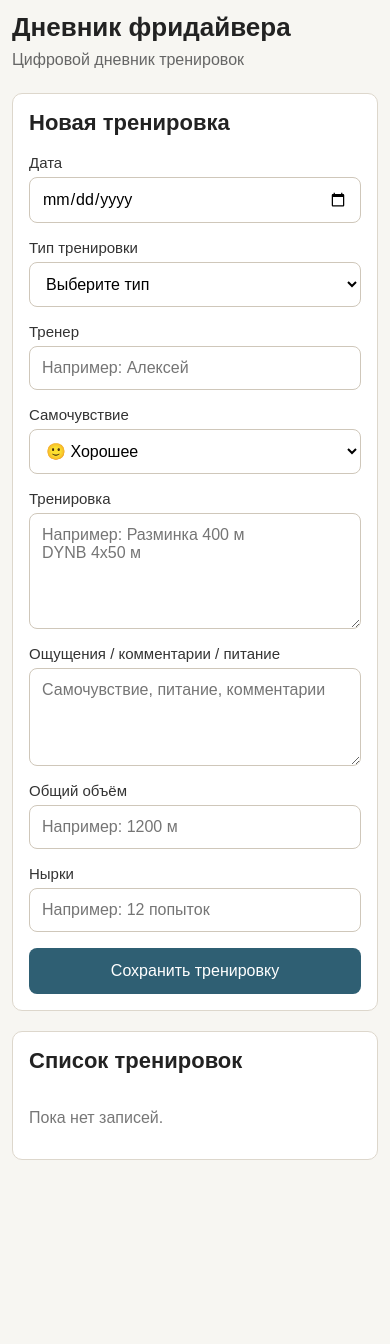
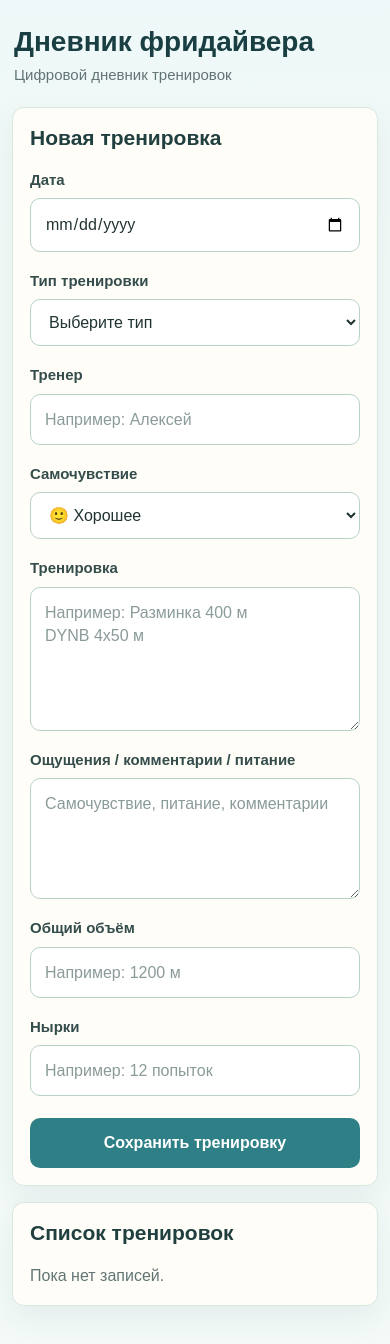
Before and after one commit to MihaLis333/freediving-diary, a plain HTML site: page index.html in a window 390 px wide. Before the commit the page ends 1192 px from the top, so only its background shows below. Drawn offline with Linux system fonts and the light colour scheme.

Commit message:
Apply water green diary redesign

```diff
--- a/style.css
+++ b/style.css
@@ -1,3 +1,21 @@
+:root {
+  --page-bg: #f3faf8;
+  --paper: #fffdf8;
+  --paper-soft: #f9fbf6;
+  --text: #213333;
+  --muted: #617574;
+  --line: #d9e7e1;
+  --line-strong: #b9d1c8;
+  --sea: #2f7f86;
+  --sea-dark: #23666d;
+  --sea-soft: #e7f4f3;
+  --sage: #8eb7a0;
+  --sage-soft: #eef6ef;
+  --danger: #9c4a3f;
+  --danger-soft: #fff1ed;
+  --shadow: 0 12px 30px rgba(54, 91, 89, 0.08);
+}
+
 * {
   box-sizing: border-box;
 }
@@ -5,116 +23,164 @@
 body {
   margin: 0;
   font-family: Arial, sans-serif;
-  background: #f7f6f2;
-  color: #222;
+  background:
+    linear-gradient(180deg, #eef8f8 0%, var(--page-bg) 260px),
+    var(--page-bg);
+  color: var(--text);
+  line-height: 1.5;
 }
 
 .app {
-  max-width: 760px;
+  max-width: 780px;
   margin: 0 auto;
-  padding: 20px;
+  padding: 28px 20px 36px;
 }
 
 .app-header {
-  margin-bottom: 24px;
+  margin-bottom: 28px;
+  padding: 8px 2px 0;
 }
 
 .app-header h1 {
-  margin: 0 0 8px;
-  font-size: 32px;
-  font-weight: 600;
+  margin: 0 0 6px;
+  color: #193f42;
+  font-size: 34px;
+  font-weight: 700;
+  line-height: 1.15;
 }
 
 .app-header p {
   margin: 0;
-  color: #666;
+  color: var(--muted);
+  font-size: 16px;
 }
 
 .diary-card {
-  background: #fff;
-  border: 1px solid #ddd7cc;
-  border-radius: 12px;
-  padding: 20px;
-  margin-bottom: 20px;
+  background: var(--paper);
+  border: 1px solid var(--line);
+  border-radius: 14px;
+  padding: 24px;
+  margin-bottom: 22px;
+  box-shadow: var(--shadow);
 }
 
 .diary-card h2 {
-  margin-top: 0;
-  font-size: 22px;
+  margin: 0 0 18px;
+  color: #203f3f;
+  font-size: 23px;
+  line-height: 1.25;
 }
 
 .training-form {
   display: flex;
   flex-direction: column;
-  gap: 16px;
+  gap: 18px;
 }
 
 label {
   display: flex;
   flex-direction: column;
-  gap: 6px;
+  gap: 7px;
+  color: #344d4c;
   font-size: 15px;
-  color: #333;
+  font-weight: 600;
 }
 
 input,
 select,
 textarea {
   width: 100%;
-  padding: 12px;
-  border: 1px solid #cfc7ba;
-  border-radius: 8px;
+  padding: 14px 15px;
+  border: 1px solid var(--line-strong);
+  border-radius: 10px;
+  background: #ffffff;
+  color: var(--text);
   font-size: 16px;
   font-family: inherit;
-  background: #fff;
+  line-height: 1.45;
+  outline: none;
+  transition: border-color 0.18s ease, box-shadow 0.18s ease, background 0.18s ease;
+}
+
+input::placeholder,
+textarea::placeholder {
+  color: #8a9b99;
+}
+
+input:focus,
+select:focus,
+textarea:focus {
+  border-color: var(--sea);
+  background: #fbfffd;
+  box-shadow: 0 0 0 4px rgba(47, 127, 134, 0.14);
 }
 
 textarea {
+  min-height: 118px;
   resize: vertical;
 }
 
 button {
-  padding: 14px 18px;
-  border: none;
-  border-radius: 8px;
-  background: #2f5f73;
-  color: #fff;
+  padding: 14px 20px;
+  border: 1px solid transparent;
+  border-radius: 10px;
+  background: var(--sea);
+  color: #ffffff;
   font-size: 16px;
+  font-weight: 700;
+  font-family: inherit;
+  line-height: 1.2;
   cursor: pointer;
+  transition: background 0.18s ease, border-color 0.18s ease, box-shadow 0.18s ease, transform 0.18s ease;
 }
 
 button:hover {
-  background: #244b5b;
+  background: var(--sea-dark);
+  box-shadow: 0 8px 18px rgba(47, 127, 134, 0.16);
+  transform: translateY(-1px);
+}
+
+button:focus-visible {
+  outline: none;
+  box-shadow: 0 0 0 4px rgba(47, 127, 134, 0.18);
 }
 
 .trainings-list {
   display: flex;
   flex-direction: column;
-  gap: 12px;
+  gap: 14px;
 }
 
 .training-item {
-  border: 1px solid #ddd7cc;
+  border: 1px solid var(--line);
   border-radius: 12px;
-  padding: 16px;
-  background: #fffdf8;
-  box-shadow: 0 2px 8px rgba(0, 0, 0, 0.03);
+  padding: 18px;
+  background: linear-gradient(180deg, #ffffff 0%, var(--paper-soft) 100%);
+  box-shadow: 0 8px 20px rgba(54, 91, 89, 0.06);
 }
 
 .training-item h3 {
-  margin: 0 0 10px;
+  margin: 0 0 12px;
+  color: #1f5559;
   font-size: 18px;
-  font-weight: 600;
-  color: #1f3f4d;
+  font-weight: 700;
+  line-height: 1.3;
 }
 
 .training-item p {
-  margin: 4px 0;
-  color: #444;
+  margin: 6px 0;
+  color: var(--muted);
+  overflow-wrap: anywhere;
+}
+
+.training-item strong,
+.training-details strong {
+  color: var(--text);
 }
 
 .empty-text {
-  color: #777;
+  margin: 0;
+  color: var(--muted);
 }
 
 .hidden {
@@ -123,79 +189,104 @@ button:hover {
 
 .secondary-button {
   margin-top: 12px;
-  background: #f0eee8;
-  color: #222;
-  border: 1px solid #cfc7ba;
+  background: var(--sage-soft);
+  color: #254642;
+  border: 1px solid #c9ded3;
 }
 
 .secondary-button:hover {
-  background: #e4e0d6;
+  background: #dfeee7;
+  border-color: var(--sage);
+  box-shadow: 0 8px 16px rgba(93, 132, 116, 0.12);
+}
+
+.training-details p {
+  margin: 7px 0;
+  color: var(--muted);
 }
 
 .training-details hr {
   border: none;
-  border-top: 1px solid #ddd7cc;
-  margin: 16px 0;
+  border-top: 1px solid var(--line);
+  margin: 18px 0;
 }
 
 .text-block {
   white-space: pre-wrap;
   overflow-wrap: anywhere;
   max-width: 100%;
-  padding: 12px;
-  border: 1px solid #ddd7cc;
-  border-radius: 8px;
-  background: #fffdf8;
-  margin-bottom: 12px;
-  line-height: 1.5;
+  padding: 14px;
+  border: 1px solid var(--line);
+  border-radius: 10px;
+  background: var(--sea-soft);
+  color: #263c3b;
+  margin-bottom: 14px;
+  line-height: 1.6;
 }
 
 .training-actions {
   display: flex;
   gap: 10px;
   flex-wrap: wrap;
-  margin-top: 14px;
+  margin-top: 16px;
 }
 
 .danger-button {
   margin-top: 12px;
   padding: 14px 18px;
-  border-radius: 8px;
-  background: #fff2f0;
-  color: #8a1f11;
-  border: 1px solid #e0b4ad;
+  border: 1px solid #e3b9b0;
+  border-radius: 10px;
+  background: var(--danger-soft);
+  color: var(--danger);
   font-size: 16px;
+  font-weight: 700;
+  font-family: inherit;
   cursor: pointer;
 }
 
 .danger-button:hover {
-  background: #f8ded9;
+  background: #f9ded7;
+  border-color: #d9a49a;
+  box-shadow: 0 8px 16px rgba(156, 74, 63, 0.11);
 }
 
 .form-actions {
   display: flex;
-  gap: 10px;
+  gap: 12px;
   flex-wrap: wrap;
+  margin-top: 4px;
 }
 
 .form-actions button {
   flex: 1;
-  min-width: 200px;
+  min-width: 210px;
 }
-
 
 @media (max-width: 520px) {
   .app {
-    padding: 12px;
+    padding: 18px 12px 28px;
+  }
+
+  .app-header {
+    margin-bottom: 20px;
   }
 
   .app-header h1 {
-    font-size: 26px;
+    font-size: 28px;
+  }
+
+  .app-header p {
+    font-size: 15px;
   }
 
   .diary-card {
-    padding: 16px;
-    border-radius: 10px;
+    padding: 17px;
+    border-radius: 12px;
+    margin-bottom: 16px;
+  }
+
+  .diary-card h2 {
+    font-size: 21px;
   }
 
   input,
@@ -203,6 +294,16 @@ button:hover {
   textarea,
   button {
     font-size: 16px;
+  }
+
+  input,
+  select,
+  textarea {
+    padding: 13px 14px;
+  }
+
+  .training-item {
+    padding: 15px;
   }
 
   .training-actions {
```
